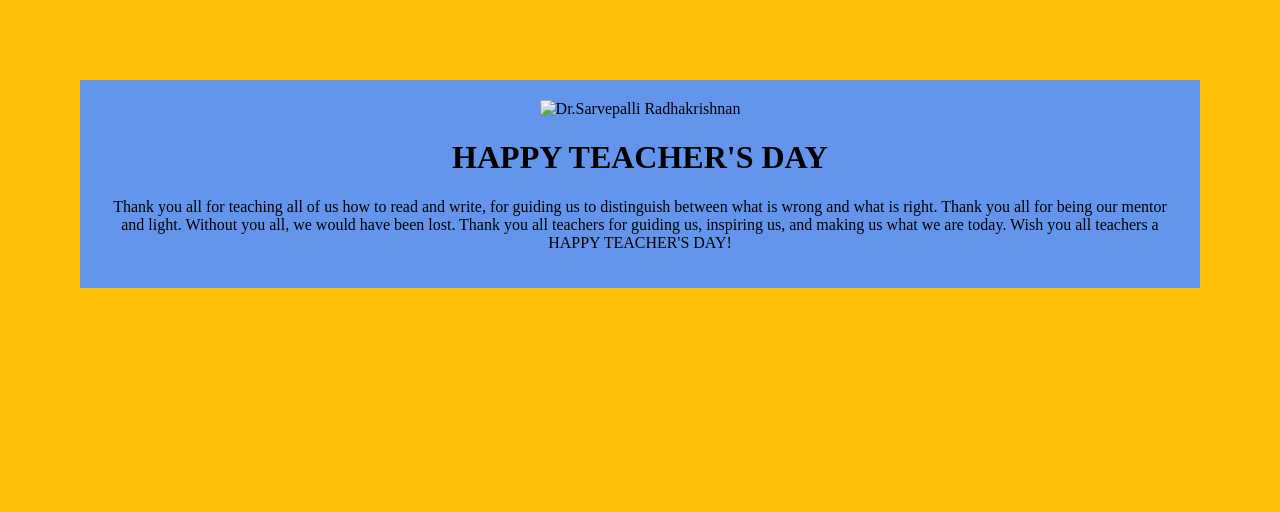
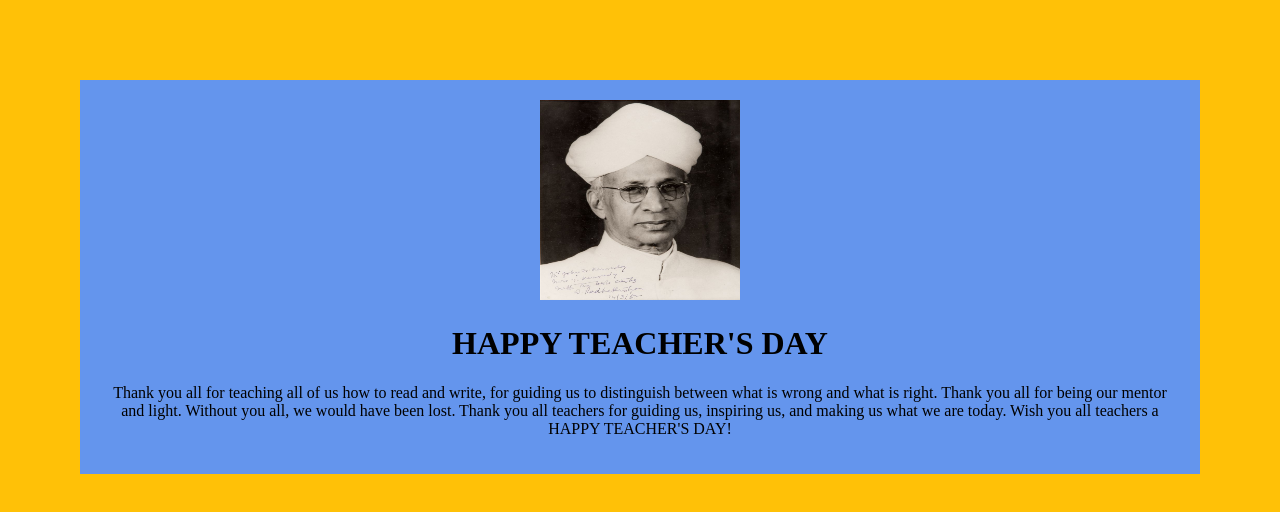
Before and after one commit to jpsmarted/rudradey, a plain HTML site: page index.html in a window 1280 px wide. Drawn offline with Linux system fonts and the light colour scheme.

Commit message:
Update index.html

```diff
--- a/index.html
+++ b/index.html
@@ -25,7 +25,7 @@
   </head>
   <body>
     <div>
-      <img src="img/Radhakrishnan.jpg" alt="Dr.Sarvepalli Radhakrishnan" width="200px" height="200px">
+      <img src="img/Dr. Sarvepalli Radhakrishnan.jpg" alt="Dr.Sarvepalli Radhakrishnan" width="200px" height="200px">
        <h1>HAPPY TEACHER'S DAY</h1>
       <p>Thank you all for teaching all of us how to read and write, for guiding
         us to distinguish between what is wrong and what is right. Thank you all
```
